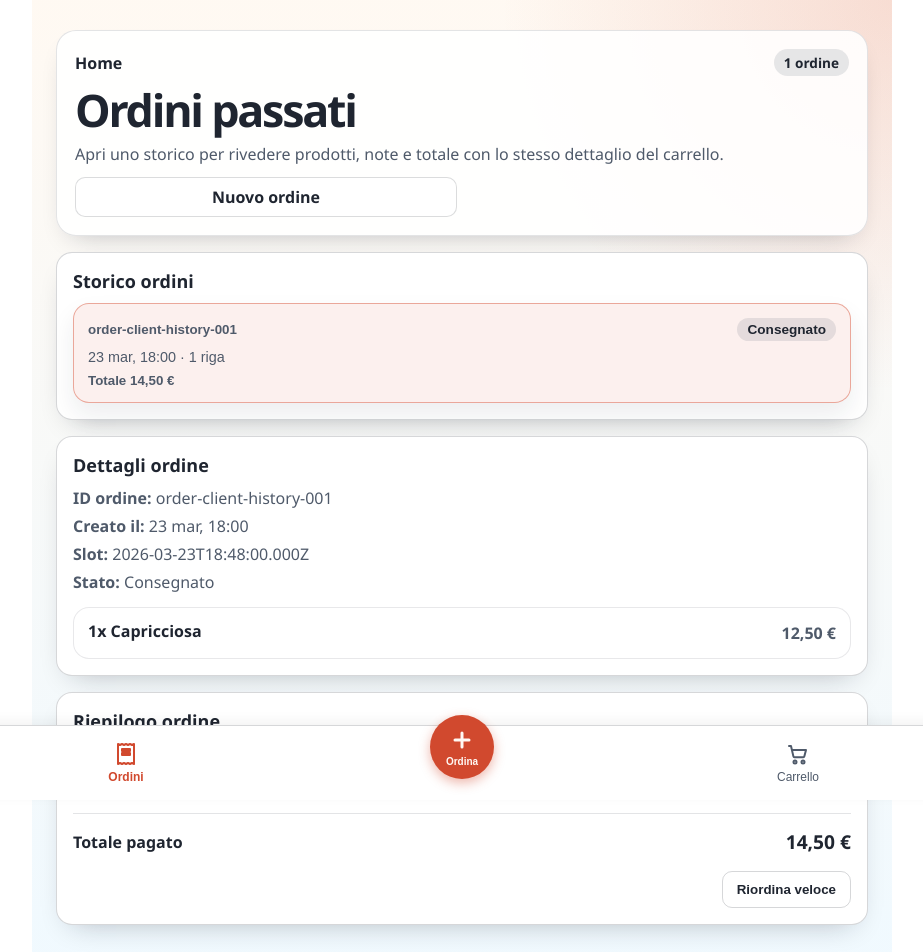
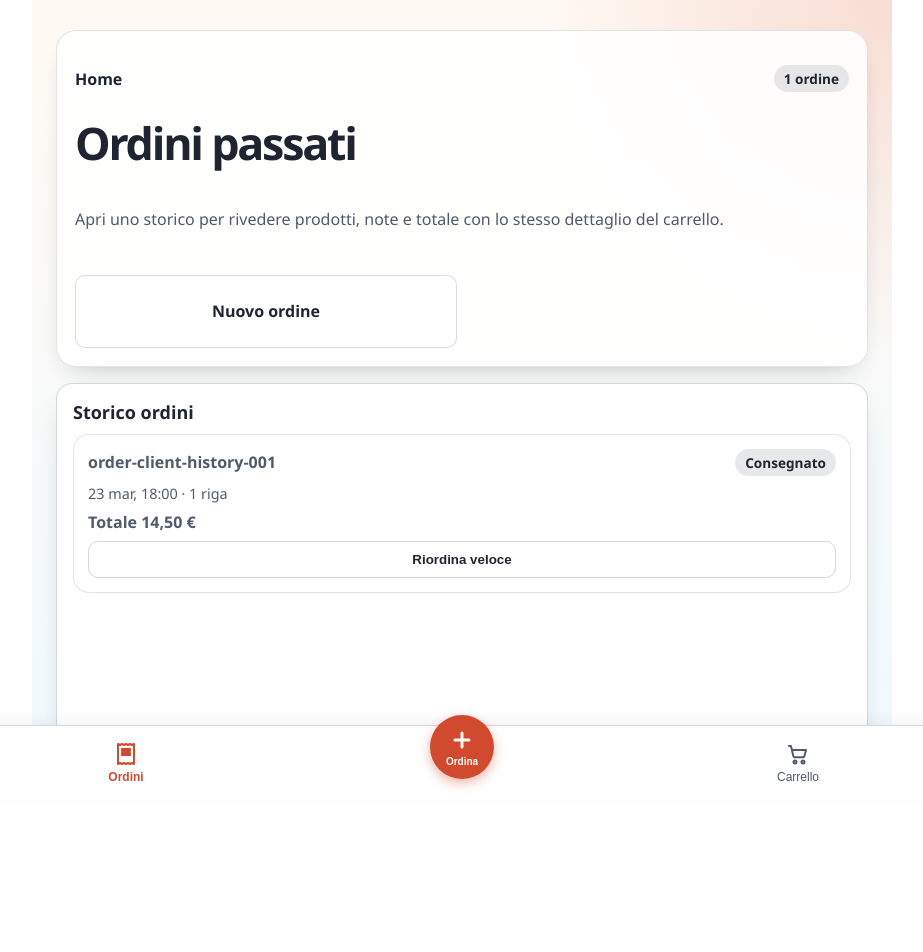
Before and after one commit to kremisi-com/pizzaos, a Next.js app in the folder apps/client/: page /orders in a window 1280 px wide. Shown: the top 952 px of the page, without its empty margins (178-1101 px from the left). After the commit the page ends 900 px from the top, so only its background shows below. Built offline with nearby package versions, Linux system fonts and the light colour scheme.

Commit message:
fix(client): simplify orders history layout
Remove the order details and summary cards from the client orders route and keep reorder actions directly on each history card.

Update the orders screen tests and client implementation plan note to match the reduced orders layout.

```diff
--- a/apps/client/src/features/orders/components/orders-screen.module.css
+++ b/apps/client/src/features/orders/components/orders-screen.module.css
@@ -89,7 +89,12 @@
   gap: 12px;
 }
 
-.historyButton
+.historyItem
+{
+  display: grid;
+}
+
+.historyCard
 {
   width: 100%;
   padding: 14px;
@@ -107,16 +112,10 @@
     background 0.2s ease;
 }
 
-.historyButton:hover
+.historyCard:hover
 {
   transform: translateY(-1px);
   border-color: rgba(209, 73, 46, 0.32);
-}
-
-.historyButtonSelected
-{
-  border-color: rgba(209, 73, 46, 0.44);
-  background: rgba(209, 73, 46, 0.08);
   box-shadow: 0 12px 24px rgba(31, 37, 48, 0.08);
 }
 
@@ -147,115 +146,6 @@
   font-weight: 700;
 }
 
-.detailStack
-{
-  display: grid;
-  gap: 16px;
-}
-
-.orderMeta
-{
-  display: grid;
-  gap: 6px;
-  margin-bottom: 14px;
-}
-
-.orderMeta p
-{
-  margin: 0;
-}
-
-.itemsSection
-{
-  display: grid;
-  gap: 12px;
-}
-
-.itemCard
-{
-  padding: 14px;
-  border-radius: var(--pizzaos-radius-card);
-  background: rgba(255, 255, 255, 0.96);
-  border: 1px solid rgba(31, 37, 48, 0.1);
-}
-
-.itemTopRow
-{
-  display: flex;
-  align-items: flex-start;
-  justify-content: space-between;
-  gap: 14px;
-}
-
-.itemInfo
-{
-  display: grid;
-  gap: 6px;
-}
-
-.itemName
-{
-  margin: 0;
-  font-size: 1rem;
-  line-height: 1.2;
-}
-
-.itemNotes
-{
-  margin: 0;
-  color: var(--pizzaos-color-foreground-muted);
-  font-size: 0.92rem;
-  white-space: pre-line;
-}
-
-.itemPrice
-{
-  margin: 0;
-  font-weight: 700;
-  white-space: nowrap;
-}
-
-.summaryGrid
-{
-  display: grid;
-  grid-template-columns: minmax(0, 1fr) auto;
-  gap: 10px 12px;
-}
-
-.summaryGrid p
-{
-  margin: 0;
-}
-
-.summaryTotalRow
-{
-  margin-top: 16px;
-  padding-top: 14px;
-  border-top: 1px solid rgba(31, 37, 48, 0.12);
-  display: flex;
-  align-items: center;
-  justify-content: space-between;
-  gap: 12px;
-}
-
-.summaryTotalLabel
-{
-  font-weight: 700;
-}
-
-.summaryTotalValue
-{
-  font-size: 1.2rem;
-  font-weight: 800;
-}
-
-.summaryActions
-{
-  margin-top: 16px;
-  display: flex;
-  justify-content: flex-end;
-}
-
 @media (min-width: 768px)
 {
   .screen
--- a/apps/client/src/features/orders/components/orders-screen.tsx
+++ b/apps/client/src/features/orders/components/orders-screen.tsx
@@ -38,33 +38,18 @@ function resolveStorage(): Storage | undefined
 export function OrdersScreen(): ReactElement
 {
   const [seed, setSeed] = useState<ClientSeed>(() => loadClientDemoState());
-  const [selectedOrderId, setSelectedOrderId] = useState<string | null>(null);
   const [reorderedOrderId, setReorderedOrderId] = useState<string | null>(null);
 
   useEffect(() =>
   {
     const hydratedSeed = loadClientDemoState(resolveStorage());
-    const selectableOrders = deriveSelectableOrders(hydratedSeed);
 
     setSeed(hydratedSeed);
-    setSelectedOrderId((currentSelectedOrderId) => currentSelectedOrderId ?? selectableOrders[0]?.id ?? null);
   }, []);
 
   const displayedOrders = useMemo(
     () => deriveSelectableOrders(seed),
     [seed]
-  );
-  const selectedOrder = useMemo(
-    () =>
-    {
-      if (displayedOrders.length === 0)
-      {
-        return null;
-      }
-
-      return displayedOrders.find((order) => order.id === selectedOrderId) ?? displayedOrders[0];
-    },
-    [displayedOrders, selectedOrderId]
   );
 
   function handleQuickReorder(order: Order): void
@@ -110,17 +95,9 @@ export function OrdersScreen(): ReactElement
       <ShellCard title="Storico ordini">
         {displayedOrders.length > 0 ? (
           <ul className={styles.historyList} data-testid="orders-history-list">
-            {displayedOrders.map((order) => {
-              const isSelected = order.id === selectedOrder?.id;
-
-              return (
-                <li key={order.id}>
-                  <button
-                    type="button"
-                    className={`${styles.historyButton} ${isSelected ? styles.historyButtonSelected : ""}`}
-                    onClick={() => setSelectedOrderId(order.id)}
-                    data-testid={`orders-history-select-${order.id}`}
-                  >
+            {displayedOrders.map((order) => (
+              <li key={order.id} className={styles.historyItem}>
+                <div className={styles.historyCard}>
                   <div className={styles.historyTopRow}>
                     <p className={styles.historyTitle}>{order.id}</p>
                     <Badge tone={order.status === "cancelled" ? "warning" : "neutral"}>
@@ -131,89 +108,21 @@ export function OrdersScreen(): ReactElement
                     {formatDateTime(order.createdAtIso)} · {order.lines.length} {order.lines.length === 1 ? "riga" : "righe"}
                   </p>
                   <p className={styles.historyTotal}>Totale {formatMoney(order.total.amountCents)}</p>
-                  </button>
+                  <Button
+                    variant="secondary"
+                    onClick={() => handleQuickReorder(order)}
+                    data-testid={`orders-reorder-${order.id}`}
+                  >
+                    Riordina veloce
+                  </Button>
+                </div>
                 </li>
-              );
-            })}
+            ))}
           </ul>
         ) : (
           <p className={styles.emptyCopy}>Nessun ordine nello storico.</p>
         )}
       </ShellCard>
-
-      {selectedOrder ? (
-        <section className={styles.detailStack} data-testid="orders-detail-card">
-          <ShellCard title="Dettagli ordine">
-            <div className={styles.orderMeta}>
-              <p>
-                <strong>ID ordine:</strong> {selectedOrder.id}
-              </p>
-              <p>
-                <strong>Creato il:</strong> {formatDateTime(selectedOrder.createdAtIso)}
-              </p>
-              <p>
-                <strong>Slot:</strong> {selectedOrder.scheduledSlot}
-              </p>
-              <p>
-                <strong>Stato:</strong> {getOrderStatusLabel(selectedOrder.status)}
-              </p>
-            </div>
-
-            <section className={styles.itemsSection} aria-label="Prodotti dell'ordine selezionato">
-              {selectedOrder.lines.map((line, lineIndex) => (
-                <article
-                  key={`${selectedOrder.id}-${line.productId}-${lineIndex}`}
-                  className={styles.itemCard}
-                >
-                  <div className={styles.itemTopRow}>
-                    <div className={styles.itemInfo}>
-                      <h2 className={styles.itemName}>
-                        {line.quantity}x {resolveProductName(line.productId, seed)}
-                      </h2>
-                      {line.notes ? (
-                        <p className={styles.itemNotes}>{line.notes}</p>
-                      ) : null}
-                    </div>
-                    <p className={styles.itemPrice}>
-                      {formatMoney(line.unitPrice.amountCents * line.quantity)}
-                    </p>
-                  </div>
-                </article>
-              ))}
-            </section>
-          </ShellCard>
-
-          <ShellCard title="Riepilogo ordine">
-            <div className={styles.summaryGrid}>
-              <p>Subtotale</p>
-              <p>{formatMoney(selectedOrder.subtotal.amountCents)}</p>
-              {selectedOrder.discountTotal.amountCents > 0 ? (
-                <>
-                  <p>Sconti</p>
-                  <p>-{formatMoney(selectedOrder.discountTotal.amountCents)}</p>
-                </>
-              ) : null}
-              <p>Consegna</p>
-              <p>{formatMoney(selectedOrder.deliveryFee.amountCents)}</p>
-            </div>
-
-            <div className={styles.summaryTotalRow}>
-              <span className={styles.summaryTotalLabel}>Totale pagato</span>
-              <span className={styles.summaryTotalValue}>{formatMoney(selectedOrder.total.amountCents)}</span>
-            </div>
-
-            <div className={styles.summaryActions}>
-              <Button
-                variant="secondary"
-                onClick={() => handleQuickReorder(selectedOrder)}
-                data-testid={`orders-reorder-${selectedOrder.id}`}
-              >
-                Riordina veloce
-              </Button>
-            </div>
-          </ShellCard>
-        </section>
-      ) : null}
     </main>
   );
 }
@@ -246,8 +155,3 @@ function formatMoney(amountCents: number): string
 {
   return MONEY_FORMATTER.format(amountCents / 100);
 }
-
-function resolveProductName(productId: string, seed: ClientSeed): string
-{
-  return seed.products.find((product) => product.id === productId)?.name ?? productId;
-}
```
Also changed, not shown: 2 other files (tests, documents, lock files or other folders). Lines whose indentation alone changed are shown as unchanged.
